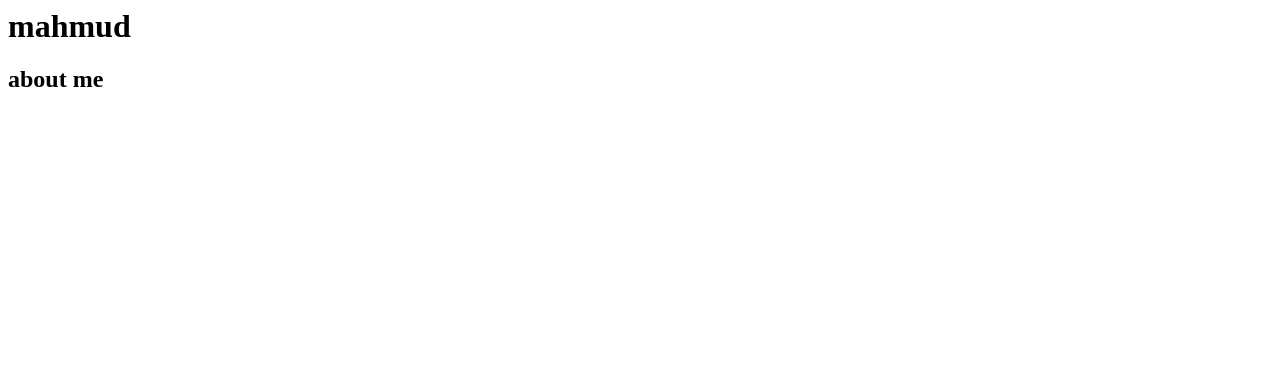
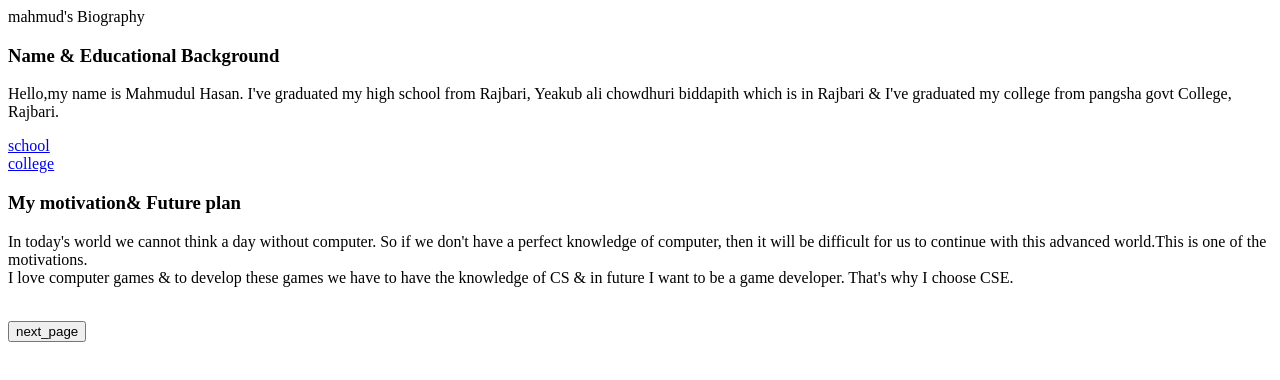
Before and after one commit to 011192022/011192022.github.io, a plain HTML site: page index.html in a window 1280 px wide. Drawn offline with Linux system fonts and the light colour scheme.

Commit message:
Update index.html

```diff
--- a/index.html
+++ b/index.html
@@ -1,9 +1,35 @@
+<!DOCTYPE html>
 <html>
-<head>
-<title>mahmud</title
-</head>
-<body>
-<h1>mahmud</h1>
-<h2>about me</h2>
-</body>
-</html>
+     <head>
+	        mahmud's Biography
+	 </head>
+
+     <body>
+	       <h3>Name & Educational Background</h3>
+
+	                 <p>Hello,my name is Mahmudul Hasan. I've graduated my high school from Rajbari, Yeakub ali chowdhuri biddapith which is in Rajbari
+		   & I've graduated my college from pangsha govt College, Rajbari.</p>
+
+	                 <a href ="https://www.facebook.com/search/top/?q=yeakub%20ali%20chowdhury%20biddapith&epa=SEARCH_BOX/">school</a><br>
+
+	      <a href ="https://www.google.com/search?q=pangsa+govt+college&oq=pangsa&aqs=chrome.1.69i57j0l5.16021j1j4&sourceid=chrome&ie=UTF-8/">college</a><br>
+
+		            <h3>My motivation& Future plan</h3>
+
+		  <p> In today's world we cannot think a day without computer. So if we don't have a perfect knowledge of computer, then it will
+
+		             be difficult for us to continue with this advanced world.This is one of the motivations.<br> I love computer games & to develop
+
+					 these games we have to have the
+
+		  knowledge of CS & in future I want to be a game developer. That's why I choose CSE.</p><br>
+
+	 <a href = "second.html"> <input type = "button" value = "next_page"</a>
+
+
+
+
+
+	</body>
+
+	</html>
```
